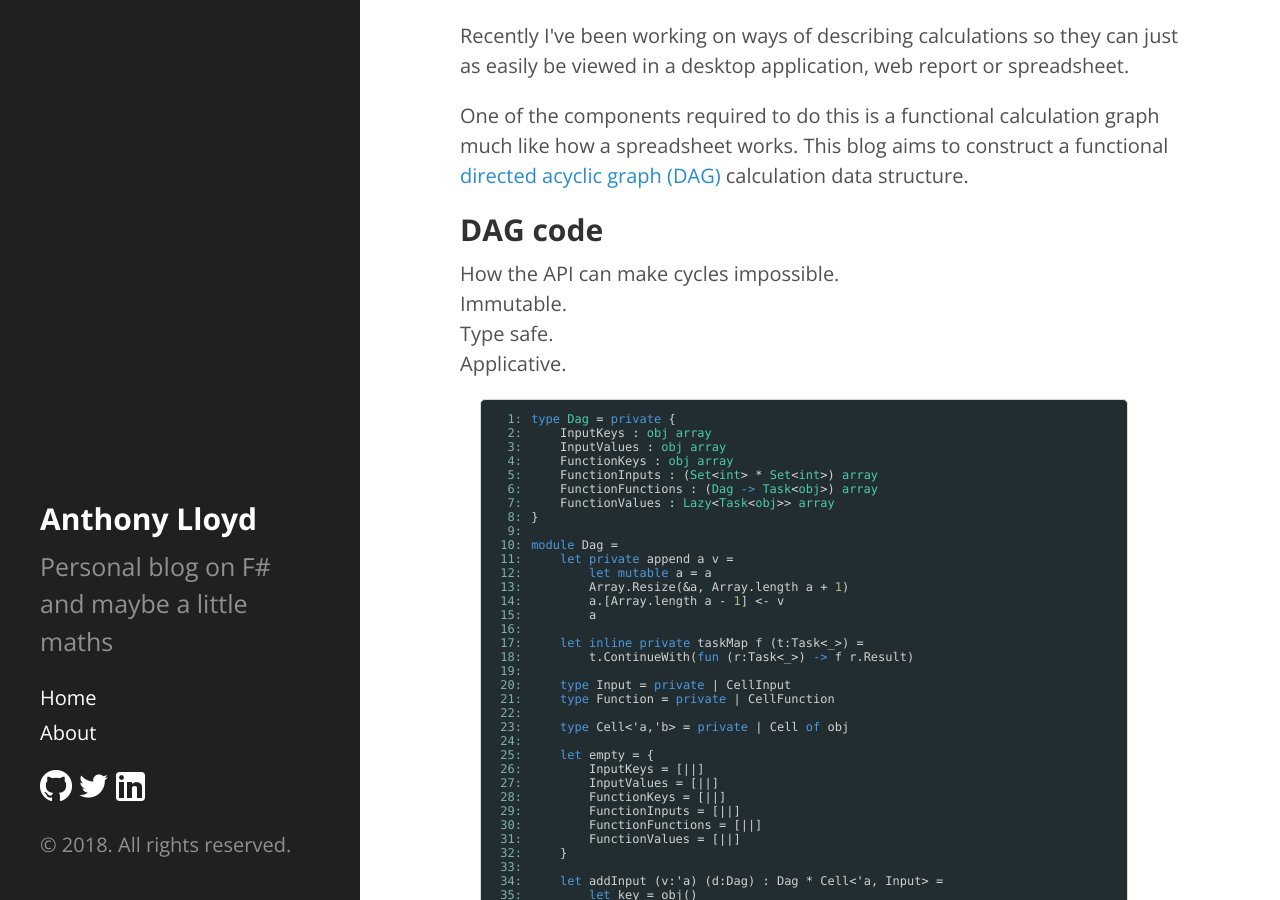
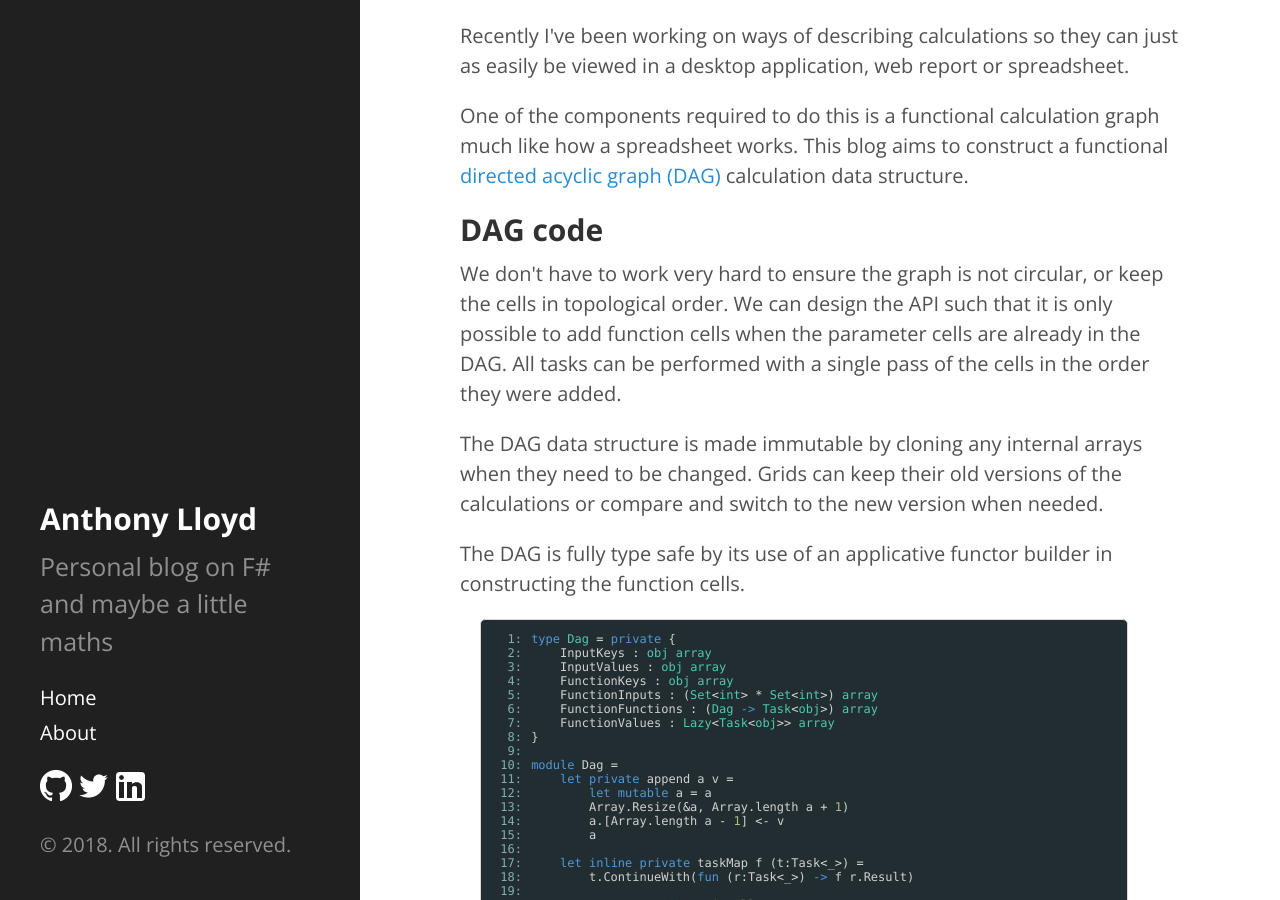
Before and after one commit to AnthonyLloyd/AnthonyLloyd.github.io, a Jekyll site: the page built from _posts/2018-08-24-dag-immutable-spreadsheet.html, in a window 1280 px wide and 900 px high, scrolled down 319 px. Built offline with Jekyll 4.4.1, drawn with Linux system fonts in a browser that asks for light colours; some web fonts are replaced; comment, search, counter and statistics services are not loaded.

Commit message:
code exp

```diff
--- a/_posts/2018-08-24-dag-immutable-spreadsheet.html
+++ b/_posts/2018-08-24-dag-immutable-spreadsheet.html
@@ -11,10 +11,12 @@ Spreadsheets are often used to do this, but they have a number of <a href="https
 <p>One of the components required to do this is a functional calculation graph much like how a spreadsheet works.
 This blog aims to construct a functional <a href="https://en.wikipedia.org/wiki/Directed_acyclic_graph">directed acyclic graph (DAG)</a> calculation data structure.</p>
 <h2>DAG code</h2>
-<p>How the API can make cycles impossible.<br />
-Immutable.<br />
-Type safe.<br />
-Applicative.</p>
+<p>We don't have to work very hard to ensure the graph is not circular, or keep the cells in topological order.
+We can design the API such that it is only possible to add function cells when the parameter cells are already in the DAG.
+All tasks can be performed with a single pass of the cells in the order they were added.</p>
+<p>The DAG data structure is made immutable by cloning any internal arrays when they need to be changed.
+Grids can keep their old versions of the calculations or compare and switch to the new version when needed.</p>
+<p>The DAG is fully type safe by its use of an applicative functor builder in constructing the function cells.</p>
 <table class="pre"><tr><td class="lines"><pre class="fssnip"><span class="l">  1: </span>
 <span class="l">  2: </span>
 <span class="l">  3: </span>
```
Also changed, not shown: 1 other file.
